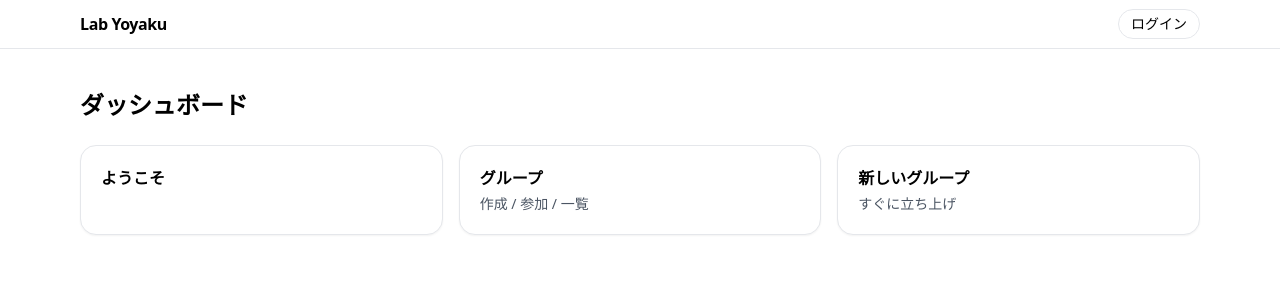
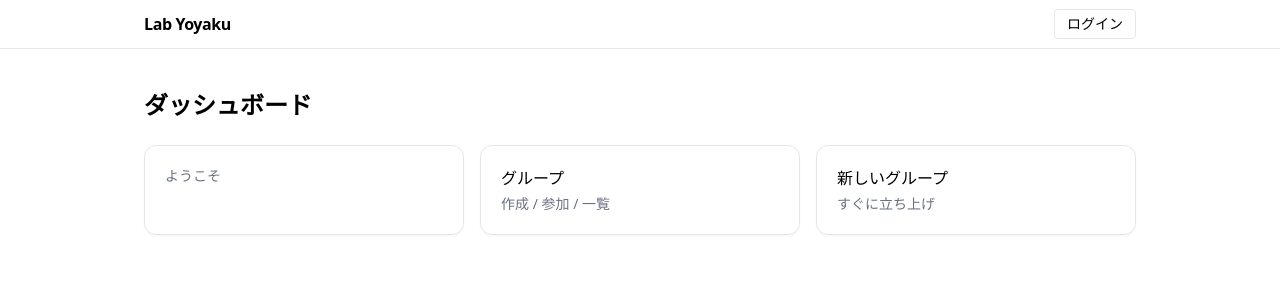
Before and after one commit to shira-shin/lab_yoyaku, a Next.js app in the folder web/: page / in a window 1280 px wide. Shown: the top 300 px of the page. Built offline with nearby package versions, Linux system fonts and the light colour scheme; no server answers.

Commit message:
refactor: simplify layout and add minimal styling

```diff
--- a/web/src/app/login/page.tsx
+++ b/web/src/app/login/page.tsx
@@ -3,24 +3,6 @@ import { useRouter, useSearchParams } from 'next/navigation';
 import { useState } from 'react';
 
 type Tab = 'login' | 'register';
-
-// シンプルなインラインSVG（外部依存なし）
-const IconLogin = (props: any) => (
-  <svg viewBox="0 0 24 24" width="16" height="16" fill="none" stroke="currentColor" strokeWidth="2" {...props}>
-    <path d="M15 3h4a2 2 0 0 1 2 2v14a2 2 0 0 1-2 2h-4" />
-    <path d="M10 17l5-5-5-5" />
-    <path d="M15 12H3" />
-  </svg>
-);
-
-const IconUserPlus = (props: any) => (
-  <svg viewBox="0 0 24 24" width="16" height="16" fill="none" stroke="currentColor" strokeWidth="2" {...props}>
-    <path d="M16 21v-2a4 4 0 0 0-4-4H7a4 4 0 0 0-4 4v2" />
-    <circle cx="9" cy="7" r="4" />
-    <path d="M19 8v6" />
-    <path d="M22 11h-6" />
-  </svg>
-);
 
 export default function LoginPage() {
   const router = useRouter();
@@ -50,10 +32,10 @@ export default function LoginPage() {
       const res = await fetch('/api/auth/login', {
         method: 'POST',
         headers: { 'Content-Type': 'application/json' },
-        body: JSON.stringify({ email: lemail, password: lpass })
+        body: JSON.stringify({ email: lemail, password: lpass }),
       });
       if (!res.ok) throw new Error();
-      router.replace(next || '/'); // ✅ 成功後ホームへ
+      router.replace(next || '/');
     } catch {
       setLErr('メールまたはパスワードが違います');
     } finally {
@@ -73,13 +55,13 @@ export default function LoginPage() {
       const res = await fetch('/api/auth/register', {
         method: 'POST',
         headers: { 'Content-Type': 'application/json' },
-        body: JSON.stringify({ email: remail, password: rpass, name: rname })
+        body: JSON.stringify({ email: remail, password: rpass, name: rname }),
       });
       if (!res.ok) {
         const t = await res.text();
         throw new Error(/already/.test(t) ? 'このメールは登録済みです' : '登録に失敗しました');
       }
-      router.replace('/'); // ✅ 成功後ホームへ
+      router.replace('/');
     } catch (e: any) {
       setRErr(e?.message ?? '登録に失敗しました');
     } finally {
@@ -87,63 +69,71 @@ export default function LoginPage() {
     }
   }
 
+  const card =
+    'rounded-xl border border-gray-200 bg-white p-5 shadow-sm';
+  const input =
+    'w-full rounded-lg border border-gray-300 px-3 py-2 focus:outline-none focus:ring-2 focus:ring-gray-800/10';
+
   return (
-    <div className="min-h-[calc(100vh-48px)] bg-gradient-to-b from-sky-50 via-white to-white">
-      <div className="mx-auto max-w-4xl px-4 py-12">
-        {/* ヒーロー */}
-        <header className="text-center mb-10">
-          <h1 className="text-4xl font-extrabold tracking-tight">Lab Yoyaku へようこそ</h1>
-          <p className="text-gray-600 mt-3">
-            研究室の機器をグループで管理し、予約と使用状況をカレンダーで可視化。QRコードで機器ページへも即アクセス。
-          </p>
-        </header>
+    <div className="mx-auto max-w-5xl px-4 py-10">
+      <header className="text-center mb-8">
+        <h1 className="text-3xl font-semibold tracking-tight">Lab Yoyaku へようこそ</h1>
+        <p className="text-gray-600 mt-2">研究室の機器をグループで管理し、予約と使用状況をカレンダーで可視化します。</p>
+      </header>
 
-        {/* 説明カード */}
-        <div className="grid gap-4 md:grid-cols-3 mb-10">
-          {[
-            { t: '① グループを作成', d: '研究室/班ごとに立ち上げ、メンバーを招待。' },
-            { t: '② グループに参加', d: '招待リンク/QRから参加。機器一覧とカレンダーを共有。' },
-            { t: '③ 機器登録 & 予約', d: '機器ごとにQR発行、予約・使用中がすぐ分かる。' }
-          ].map((c, i) => (
-            <div key={i} className="rounded-2xl border shadow-sm bg-white p-5 hover:shadow-md transition">
-              <div className="font-semibold mb-1">{c.t}</div>
-              <div className="text-sm text-gray-600">{c.d}</div>
-            </div>
-          ))}
-        </div>
+      <div className="grid gap-6 md:grid-cols-2">
+        {/* 左：説明（落ち着いた説明だけ） */}
+        <section className={card}>
+          <h2 className="font-medium mb-3">できること</h2>
+          <ol className="space-y-3 text-sm text-gray-700">
+            <li>
+              <span className="font-medium">① グループを作成：</span> 研究室/班ごとに立ち上げ、メンバーを招待。
+            </li>
+            <li>
+              <span className="font-medium">② グループに参加：</span> 招待リンク/QRから参加。機器一覧とカレンダーを共有。
+            </li>
+            <li>
+              <span className="font-medium">③ 機器登録と予約：</span> 機器ごとにQR発行。予約・使用中がひと目で分かる。
+            </li>
+          </ol>
+        </section>
 
-        {/* タブ＋フォーム */}
-        <div className="mx-auto max-w-xl bg-white rounded-2xl border shadow-sm p-6">
-          <div className="inline-flex rounded-full bg-gray-100 p-1 mb-6">
+        {/* 右：認証カード（タブは線のみ） */}
+        <section className={card}>
+          <div className="flex gap-6 border-b mb-4">
             <button
-              className={`px-4 py-2 rounded-full text-sm transition ${tab === 'login' ? 'bg-white shadow-sm font-semibold' : 'text-gray-500'}`}
+              className={`pb-2 text-sm ${
+                tab === 'login'
+                  ? 'border-b-2 border-gray-900 font-semibold'
+                  : 'text-gray-500'
+              }`}
               onClick={() => setTab('login')}
             >
-              <span className="inline-flex items-center gap-2">
-                <IconLogin /> ログイン
-              </span>
+              ログイン
             </button>
             <button
-              className={`px-4 py-2 rounded-full text-sm transition ${tab === 'register' ? 'bg-white shadow-sm font-semibold' : 'text-gray-500'}`}
+              className={`pb-2 text-sm ${
+                tab === 'register'
+                  ? 'border-b-2 border-gray-900 font-semibold'
+                  : 'text-gray-500'
+              }`}
               onClick={() => setTab('register')}
             >
-              <span className="inline-flex items-center gap-2">
-                <IconUserPlus /> 新規作成
-              </span>
+              新規作成
             </button>
           </div>
 
           {tab === 'login' && (
             <form onSubmit={submitLogin} className="space-y-3">
               <input
-                className="w-full rounded-xl border border-gray-200 px-3 py-2 focus:outline-none focus:ring-2 focus:ring-sky-500"
+                className={input}
                 placeholder="メールアドレス"
                 value={lemail}
                 onChange={e => setLEmail(e.target.value)}
                 required
               />
               <input
-                className="w-full rounded-xl border border-gray-200 px-3 py-2 focus:outline-none focus:ring-2 focus:ring-sky-500"
+                className={input}
                 type="password"
                 placeholder="パスワード"
                 value={lpass}
@@ -152,34 +142,32 @@ export default function LoginPage() {
               />
               {lerr && <div className="text-sm text-red-600">{lerr}</div>}
               <button
-                className="w-full rounded-xl bg-sky-600 text-white px-4 py-2 font-semibold hover:bg-sky-700 transition disabled:opacity-60"
+                className="w-full rounded-lg bg-black text-white px-4 py-2 hover:opacity-90 disabled:opacity-60"
                 disabled={loadingLogin}
               >
                 {loadingLogin ? 'ログイン中…' : 'ログイン'}
               </button>
-              <p className="text-xs text-gray-500 text-center">
-                デモ: <b>demo / demo</b> でもログインできます。
-              </p>
+              <p className="text-xs text-gray-500 text-center">デモ: <b>demo / demo</b> でもログインできます。</p>
             </form>
           )}
 
           {tab === 'register' && (
             <form onSubmit={submitRegister} className="space-y-3">
               <input
-                className="w-full rounded-xl border border-gray-200 px-3 py-2 focus:outline-none focus:ring-2 focus:ring-indigo-500"
+                className={input}
                 placeholder="表示名（任意）"
                 value={rname}
                 onChange={e => setRName(e.target.value)}
               />
               <input
-                className="w-full rounded-xl border border-gray-200 px-3 py-2 focus:outline-none focus:ring-2 focus:ring-indigo-500"
+                className={input}
                 placeholder="メールアドレス"
                 value={remail}
                 onChange={e => setREmail(e.target.value)}
                 required
               />
               <input
-                className="w-full rounded-xl border border-gray-200 px-3 py-2 focus:outline-none focus:ring-2 focus:ring-indigo-500"
+                className={input}
                 type="password"
                 placeholder="パスワード（6文字以上）"
                 value={rpass}
@@ -187,7 +175,7 @@ export default function LoginPage() {
                 required
               />
               <input
-                className="w-full rounded-xl border border-gray-200 px-3 py-2 focus:outline-none focus:ring-2 focus:ring-indigo-500"
+                className={input}
                 type="password"
                 placeholder="パスワード（確認）"
                 value={rpass2}
@@ -196,14 +184,14 @@ export default function LoginPage() {
               />
               {rerr && <div className="text-sm text-red-600">{rerr}</div>}
               <button
-                className="w-full rounded-xl bg-indigo-600 text-white px-4 py-2 font-semibold hover:bg-indigo-700 transition disabled:opacity-60"
+                className="w-full rounded-lg bg-black text-white px-4 py-2 hover:opacity-90 disabled:opacity-60"
                 disabled={loadingReg}
               >
                 {loadingReg ? '作成中…' : 'アカウントを作成'}
               </button>
             </form>
           )}
-        </div>
+        </section>
       </div>
     </div>
   );
--- a/web/src/app/page.tsx
+++ b/web/src/app/page.tsx
@@ -1,22 +1,25 @@
 import { readUserFromCookie } from '@/lib/auth';
+
+const card =
+  'rounded-xl border border-gray-200 bg-white p-5 shadow-sm hover:shadow transition';
 
 export default async function Home() {
   const me = await readUserFromCookie();
   return (
-    <div className="mx-auto max-w-6xl px-4 py-10 space-y-6">
+    <div className="mx-auto max-w-5xl px-4 py-10 space-y-6">
       <h1 className="text-2xl font-bold">ダッシュボード</h1>
       <div className="grid gap-4 md:grid-cols-3">
-        <div className="rounded-2xl border bg-white p-5 shadow-sm">
-          <div className="font-semibold mb-1">ようこそ</div>
-          <div className="text-gray-600 text-sm">{me?.name || me?.email}</div>
+        <div className={card}>
+          <div className="text-sm text-gray-500">ようこそ</div>
+          <div className="mt-1 font-medium">{me?.name || me?.email}</div>
         </div>
-        <a href="/groups" className="rounded-2xl border bg-white p-5 shadow-sm hover:shadow-md transition">
-          <div className="font-semibold mb-1">グループ</div>
-          <div className="text-gray-600 text-sm">作成 / 参加 / 一覧</div>
+        <a href="/groups" className={card}>
+          <div className="font-medium">グループ</div>
+          <div className="text-sm text-gray-500 mt-1">作成 / 参加 / 一覧</div>
         </a>
-        <a href="/groups/new" className="rounded-2xl border bg-white p-5 shadow-sm hover:shadow-md transition">
-          <div className="font-semibold mb-1">新しいグループ</div>
-          <div className="text-gray-600 text-sm">すぐに立ち上げ</div>
+        <a href="/groups/new" className={card}>
+          <div className="font-medium">新しいグループ</div>
+          <div className="text-sm text-gray-500 mt-1">すぐに立ち上げ</div>
         </a>
       </div>
     </div>
--- a/web/src/components/Header.tsx
+++ b/web/src/components/Header.tsx
@@ -3,21 +3,21 @@ import { readUserFromCookie } from '@/lib/auth';
 export default async function Header() {
   const me = await readUserFromCookie();
   return (
-    <header className="border-b bg-white/70 backdrop-blur supports-[backdrop-filter]:bg-white/60 sticky top-0 z-50">
-      <div className="mx-auto max-w-6xl px-4 h-12 flex items-center justify-between">
-        <a href="/" className="font-extrabold tracking-tight">Lab Yoyaku</a>
-        <nav className="flex items-center gap-3 text-sm">
+    <header className="border-b bg-white">
+      <div className="mx-auto max-w-5xl px-4 h-12 flex items-center justify-between">
+        <a href="/" className="font-semibold tracking-tight">Lab Yoyaku</a>
+        <nav className="flex items-center gap-4 text-sm">
           {me ? (
             <>
               <a className="hover:underline" href="/">ダッシュボード</a>
               <a className="hover:underline" href="/groups">グループ</a>
-              <span className="hidden sm:inline text-gray-500">/ {me.name || me.email}</span>
+              <span className="hidden sm:inline text-gray-500">{me.name || me.email}</span>
               <form action="/api/auth/logout" method="post">
-                <button className="rounded-full px-3 py-1 border hover:bg-gray-50">ログアウト</button>
+                <button className="rounded border px-3 py-1 hover:bg-gray-50">ログアウト</button>
               </form>
             </>
           ) : (
-            <a className="rounded-full px-3 py-1 border hover:bg-gray-50" href="/login">ログイン</a>
+            <a className="rounded border px-3 py-1 hover:bg-gray-50" href="/login">ログイン</a>
           )}
         </nav>
       </div>
```
